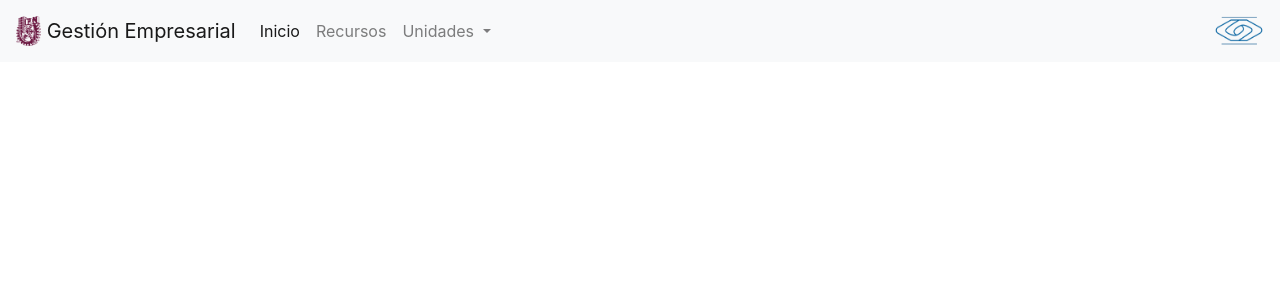
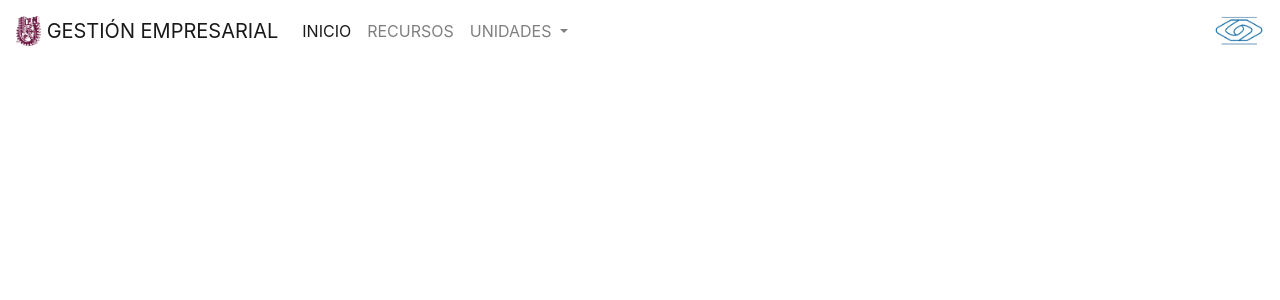
Before and after one commit to JonathanRojas98/rddipn, a Django app: page / in a window 1280 px wide. Shown: the top 300 px of the page. Run offline with Django 3.2, Linux system fonts and the light colour scheme; data that the repository does not hold is empty; some libraries are stand-ins or nearby versions.

Commit message:
templates: add navbar effects/active unit
Signed-off-by: JUAN MÉNDEZ <vpsink@gmail.com>

```diff
--- a/gestion/templates/main.html
+++ b/gestion/templates/main.html
@@ -14,8 +14,8 @@
     <body class="pt-5">
 
     <!-- Navbar -->
-    <nav class="navbar fixed-top navbar-expand-lg navbar-light bg-light">
-        <a class="navbar-brand" href="#">
+    <nav class="navbar fixed-top navbar-expand-lg navbar-light">
+        <a class="navbar-brand text-uppercase" href="#">
             <img src="{% static 'main/ipn.png'%}" width="25" height="30" class="d-inline-block align-top" alt="">
             Gestión Empresarial
         </a>
@@ -25,19 +25,19 @@
 
         <div class="collapse navbar-collapse" id="navbarSupportedContent">
             <ul class="navbar-nav mr-auto">
-                <li class="nav-item active">
+                <li class="nav-item text-uppercase active">
                     <a class="nav-link" href="{% url 'main' %}">Inicio <span class="sr-only">(current)</span></a>
                 </li>
-                <li class="nav-item">
+                <li class="nav-item text-uppercase">
                     <a class="nav-link" href="#">Recursos</a>
                 </li>
-                <li class="nav-item dropdown">
+                <li class="nav-item text-uppercase dropdown">
                     <a class="nav-link dropdown-toggle" href="#" id="navbarDropdown" role="button" data-toggle="dropdown" aria-haspopup="true" aria-expanded="false">
                         Unidades
                     </a>
                     <div class="dropdown-menu" aria-labelledby="navbarDropdown">
                         {% for unit in units %}
-                            <a class="dropdown-item" href="{% url 'unit' unit.order %}">{{unit.order}}: {{unit.name}}</a>
+                            <a class="dropdown-item {% if this_unit.name == unit.name %} font-weight-bold {% endif %}" href="{% url 'unit' unit.order %}">{{unit.order}}: {{unit.name}}</a>
                         {% endfor %}
                     </div>
                 </li>
@@ -51,3 +51,12 @@
     {% endblock %}
     </body>
 </html>
+
+<!-- TODO -->
+<style type="text/css">
+    .navbar-light {
+        background: rgba(255, 255, 255, 0.2);
+        backdrop-filter: blur(20px);
+        filter: drop-shadow(1px 2px 3px white);
+    }
+</style>
```
Also changed, not shown: gestion/templates/unit.html (+4 -4 lines).
